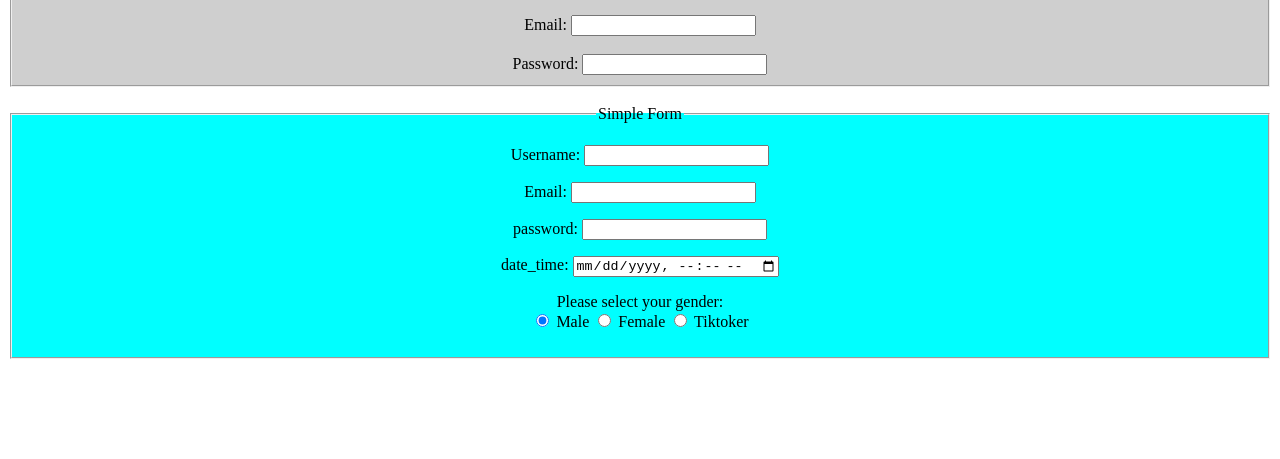
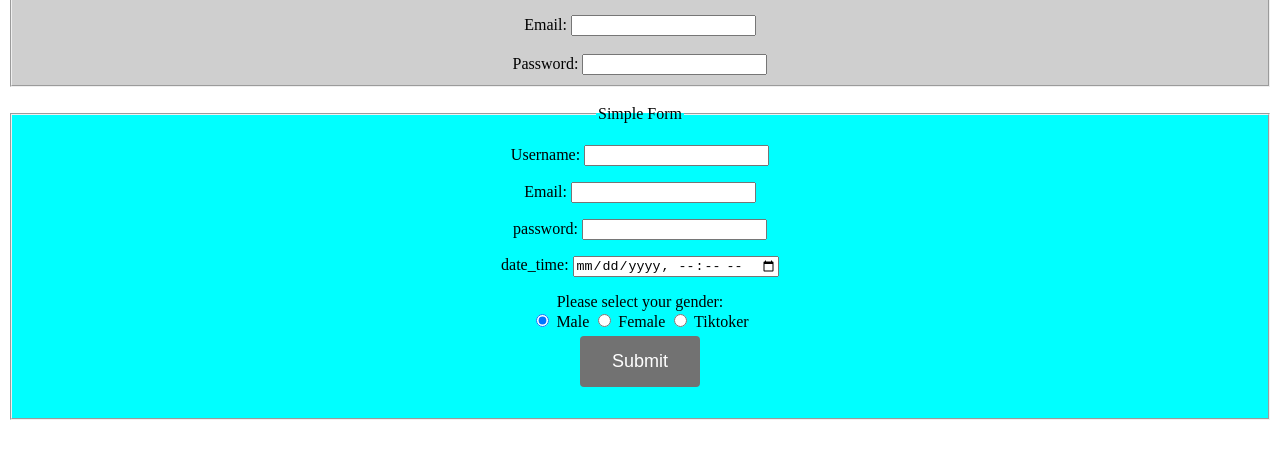
Before and after one commit to Anasahmed01/form, a plain HTML site: page index.html in a window 1280 px wide. Shown: the part 127-586 px from the top of the page. Drawn offline with Linux system fonts and the light colour scheme.

Commit message:
add_submit-buttom

```diff
--- a/index.html
+++ b/index.html
@@ -14,19 +14,22 @@
     <fieldset class="fieldcolor2">
         <legend>Your Details</legend>
         <form action="http://www.example.com/login.php">
-            <label for="Username">Username:</label>
-            <input type="text" name="Username">
+            <label for="Username">Username:
+                <input type="text" name="Username">
+            </label>
             <br>
             <br>
 
-            <label for="Email">Email:</label>
+            <label for="Email">Email:
+                <input type="email" name="Email">
+            </label>
 
-            <input type="email" name="Email">
             <br>
             <br>
 
-            <label for="password">Password:</label>
-            <input type="password" name="password">
+            <label for="password">Password:
+                <input type="password" name="password">
+            </label>
         </form>
     </fieldset>
     <br>
@@ -53,6 +56,8 @@
                 Female
                 <input type="radio" name="gender" value="jazz" />
                 Tiktoker
+                <br>
+                <button class="button" style="vertical-align:middle"><span>Submit </span></button>
             </p>
         </form>
     </fieldset>
--- a/style.css
+++ b/style.css
@@ -15,3 +15,44 @@ body {
 .form2 {
     margin-top: 6px;
 }
+
+.button {
+    display: inline-block;
+    border-radius: 4px;
+    background-color: rgb(114, 114, 114);
+    border: none;
+    color: #FFFFFF;
+    text-align: center;
+    font-size: 18px;
+    padding: 15px;
+    width: 120px;
+    transition: all 0.5s;
+    cursor: pointer;
+    margin: 5px;
+
+}
+
+.button span {
+    cursor: pointer;
+    display: inline-block;
+    position: relative;
+    transition: 0.5s;
+}
+
+.button span:after {
+    content: '\00bb';
+    position: absolute;
+    opacity: 0;
+    top: 0;
+    right: -20px;
+    transition: 0.5s;
+}
+
+.button:hover span {
+    padding-right: 25px;
+}
+
+.button:hover span:after {
+    opacity: 1;
+    right: 0;
+}
```
